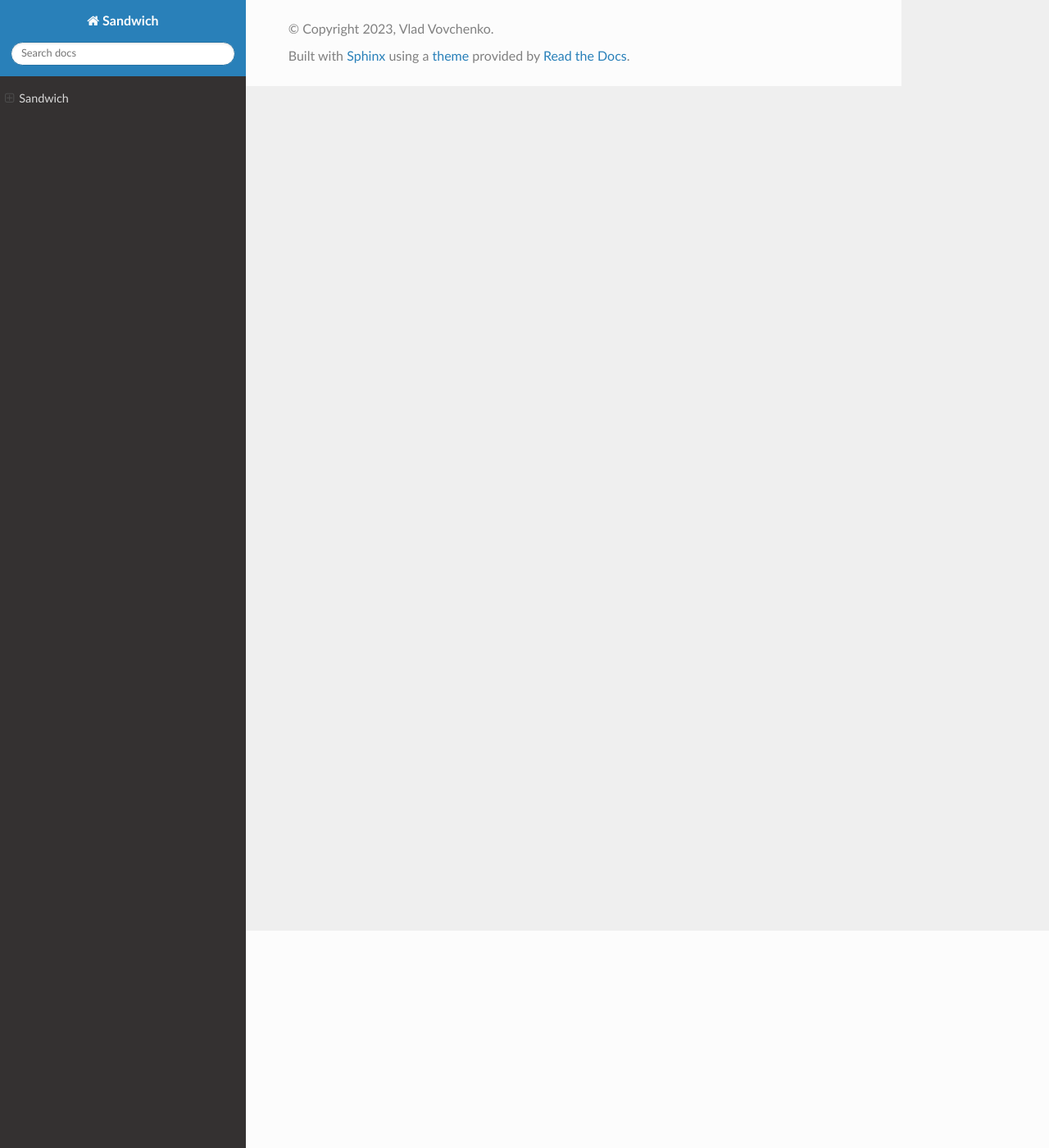
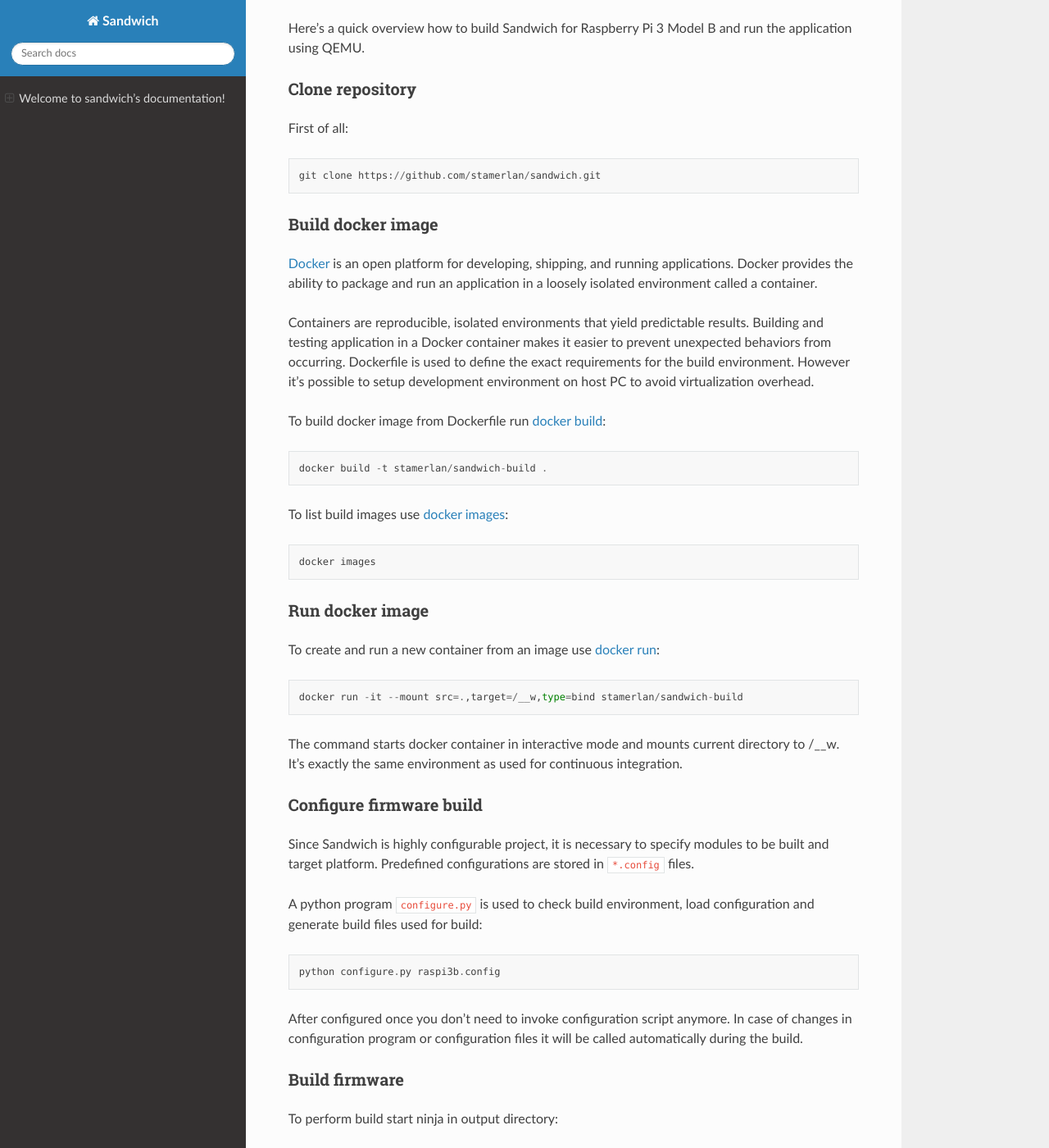
Before and after one commit to stamerlan/sandwich, a Sphinx documentation site: the page built from docs/index.rst, in a window 1280 px wide and 1400 px high, scrolled down 265 px. Shown: the whole window at 82% size. Built offline with Sphinx 7.4.7 and the Read the Docs theme 2.0.0, drawn with Linux system fonts in a browser that asks for light colours; some of the changed text lies outside the part shown.

Commit message:
Update readme

```diff
--- a/README.rst
+++ b/README.rst
@@ -1,36 +1,80 @@
-Sandwich
-========
+Sandwich is a small project to study various tools for embedded C++ development.
+The project goal is to make a scalable, configurable cross-platform embedded
+application.
 
-.. toctree::
-   :maxdepth: 2
-   :caption: Contents:
+Getting started
+---------------
+Here's a quick overview how to build Sandwich for Raspberry Pi 3 Model B and run
+the application using QEMU.
 
-Qemu
-----
+Clone repository
+~~~~~~~~~~~~~~~~
+First of all::
 
-raspi3b Qemu run::
+    git clone https://github.com/stamerlan/sandwich.git
 
-    qemu-system-aarch64 -M raspi3b -kernel bin/raspi3b/kernel8.elf -serial null -serial stdio
+Build docker image
+~~~~~~~~~~~~~~~~~~
+`Docker <https://www.docker.com/>`_ is an open platform for developing,
+shipping, and running applications. Docker provides the ability to package and
+run an application in a loosely isolated environment called a container.
 
-raspi3b Qemu GDB server run (servers starts on TCP port 1234)::
+Containers are reproducible, isolated environments that yield predictable
+results. Building and testing application in a Docker container makes it easier
+to prevent unexpected behaviors from occurring. Dockerfile is used to define the
+exact requirements for the build environment. However it's possible to setup
+development environment on host PC to avoid virtualization overhead.
 
-    qemu-system-aarch64 -M raspi3b -kernel bin/raspi3b/kernel8.elf -serial null -serial stdio -s -S
-
-Docker
-------
-
-Build Docker image::
+To build docker image from Dockerfile run `docker build`_::
 
     docker build -t stamerlan/sandwich-build .
 
-Run Docker image in interactive mode::
+To list build images use `docker images`_::
+
+    docker images
+
+Run docker image
+~~~~~~~~~~~~~~~~
+To create and run a new container from an image use `docker run`_::
 
     docker run -it --mount src=.,target=/__w,type=bind stamerlan/sandwich-build
 
-Check Docker images::
+The command starts docker container in interactive mode and mounts current
+directory to /__w. It's exactly the same environment as used for continuous
+integration.
 
-    docker images
+Configure firmware build
+~~~~~~~~~~~~~~~~~~~~~~~~
+Since Sandwich is highly configurable project, it is necessary to specify
+modules to be built and target platform. Predefined configurations are stored in
+``*.config`` files.
 
-Push Docker image to Dockerhub::
+A python program ``configure.py`` is used to check build environment, load
+configuration and generate build files used for build::
 
-    docker image push stamerlan/sandwich-build
+    python configure.py raspi3b.config
+
+After configured once you don't need to invoke configuration script anymore. In
+case of changes in configuration program or configuration files it will be
+called automatically during the build.
+
+Build firmware
+~~~~~~~~~~~~~~
+To perform build start ninja in output directory::
+
+    ninja -C bin/raspi3b
+
+Start QEMU
+~~~~~~~~~~~
+To execute application use the following command::
+
+    qemu-system-aarch64 -M raspi3b -kernel bin/raspi3b/hello/hello.elf -serial null -serial stdio
+
+Also it's possible to start QEMU GDB server for debugging. GDB server is run on
+TCP port 1234 and virtual machine is stopped at the very first instruction::
+
+    qemu-system-aarch64 -M raspi3b -kernel bin/raspi3b/hello/hello.elf -serial null -serial stdio -s -S
+
+.. _docker build: https://docs.docker.com/engine/reference/commandline/build/
+.. _docker images: https://docs.docker.com/engine/reference/commandline/images/
+.. _docker run: https://docs.docker.com/engine/reference/commandline/run/
--- a/docs/index.rst
+++ b/docs/index.rst
@@ -1,10 +1,8 @@
-Sandwich
-========
+Welcome to sandwich's documentation!
+====================================
 
 .. toctree::
    :maxdepth: 2
    :caption: Contents:
 
-index.rst section
------------------
-The index.rst content
+.. include:: ../README.rst
```
